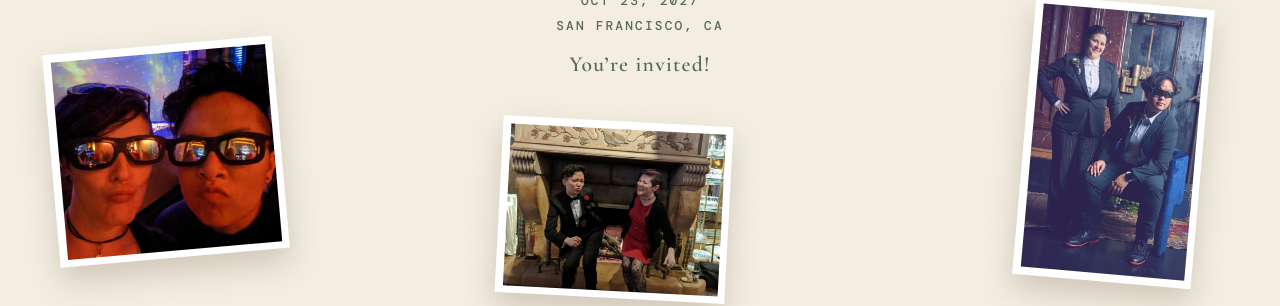
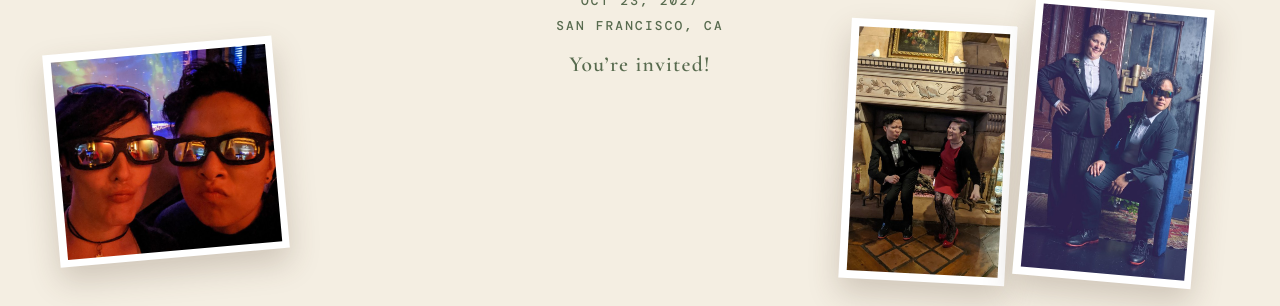
Before and after one commit to rosatolen/wedding, a website built with Vite: page index.html in a window 1280 px wide. Shown: the part 494-800 px from the top of the page. Built offline with nearby package versions, Linux system fonts and the light colour scheme.

Commit message:
Show formalwear photo as vertical print

```diff
--- a/styles.css
+++ b/styles.css
@@ -16,7 +16,7 @@ h1 span:nth-child(3) { font-size: .92em; transform: translateX(-.05em); }
 .collage { position: absolute; z-index: 2; inset: 0; pointer-events: none; }.photo { position: absolute; margin: 0; padding: clamp(.35rem, .6vw, .55rem); background: #fff; box-shadow: 0 .9rem 1.9rem rgb(84 60 42 / .22); }.photo img { display: block; width: 100%; height: 100%; object-fit: cover; }
 .photo--tuxedo { top: 2%; left: 6%; width: 13%; aspect-ratio: .78; transform: rotate(-6deg); }.photo--glasses { top: 31%; left: 5%; width: 16%; aspect-ratio: 1.18; transform: rotate(4deg); }.photo--paris { top: 1%; left: 39%; width: 17%; aspect-ratio: 1.5; transform: rotate(-3deg); }
 .photo--restaurant { top: 2%; right: 8%; width: 21%; aspect-ratio: 1.62; transform: rotate(5deg); }.photo--nose { top: 29%; right: 4%; width: 16%; aspect-ratio: 1.4; transform: rotate(-6deg); }
-.photo--neon { bottom: 6%; left: 4%; width: 18%; aspect-ratio: 1.08; transform: rotate(-5deg); }.photo--fireplace { bottom: 1%; left: 39%; width: 18%; aspect-ratio: 1.3; transform: rotate(3deg); }.photo--door { bottom: 3%; right: 6%; width: 14%; aspect-ratio: .64; transform: rotate(5deg); }
-@media (max-width: 1000px) { .content { width: min(100%, 36rem); transform: translateY(-.25rem); } h1 { font-size: clamp(4.4rem, 10.2vw, 6.3rem); } .photo--tuxedo { left: 3%; width: 17%; }.photo--glasses { left: 2%; width: 20%; }.photo--paris { left: 37%; width: 22%; }.photo--restaurant { right: 3%; width: 25%; }.photo--nose { right: 1%; width: 19%; }.photo--neon { left: 1%; width: 23%; }.photo--fireplace { left: 37%; width: 23%; }.photo--door { right: 2%; width: 17%; } }
-@media (max-width: 700px) { .invitation { padding: 1rem .75rem; }.content { transform: none; } h1 { font-size: clamp(3.85rem, 16.5vw, 5.5rem); line-height: .7; }.photo--tuxedo { top: -2%; left: -7%; width: 26%; }.photo--glasses { top: 15%; left: -8%; width: 31%; }.photo--paris { top: -3%; left: 49%; width: 35%; }.photo--restaurant { top: 5%; right: -13%; width: 37%; }.photo--nose { top: 24%; right: -12%; width: 29%; }.photo--neon { bottom: 4%; left: -13%; width: 35%; }.photo--fireplace { bottom: -2%; left: 34%; width: 35%; }.photo--door { bottom: -5%; right: -10%; width: 27%; } }
+.photo--neon { bottom: 6%; left: 4%; width: 18%; aspect-ratio: 1.08; transform: rotate(-5deg); }.photo--fireplace { bottom: 3%; right: 21%; left: auto; width: 13%; aspect-ratio: .64; transform: rotate(3deg); }.photo--door { bottom: 3%; right: 6%; width: 14%; aspect-ratio: .64; transform: rotate(5deg); }
+@media (max-width: 1000px) { .content { width: min(100%, 36rem); transform: translateY(-.25rem); } h1 { font-size: clamp(4.4rem, 10.2vw, 6.3rem); } .photo--tuxedo { left: 3%; width: 17%; }.photo--glasses { left: 2%; width: 20%; }.photo--paris { left: 37%; width: 22%; }.photo--restaurant { right: 3%; width: 25%; }.photo--nose { right: 1%; width: 19%; }.photo--neon { left: 1%; width: 23%; }.photo--fireplace { right: 22%; left: auto; width: 17%; }.photo--door { right: 2%; width: 17%; } }
+@media (max-width: 700px) { .invitation { padding: 1rem .75rem; }.content { transform: none; } h1 { font-size: clamp(3.85rem, 16.5vw, 5.5rem); line-height: .7; }.photo--tuxedo { top: -2%; left: -7%; width: 26%; }.photo--glasses { top: 15%; left: -8%; width: 31%; }.photo--paris { top: -3%; left: 49%; width: 35%; }.photo--restaurant { top: 5%; right: -13%; width: 37%; }.photo--nose { top: 24%; right: -12%; width: 29%; }.photo--neon { bottom: 4%; left: -13%; width: 35%; }.photo--fireplace { bottom: -4%; right: 21%; left: auto; width: 27%; }.photo--door { bottom: -5%; right: -10%; width: 27%; } }
 @media (max-width: 380px) { h1 { font-size: clamp(3.5rem, 16.5vw, 4.45rem); } .details p { font-size: .58rem; letter-spacing: .13em; } }
```
